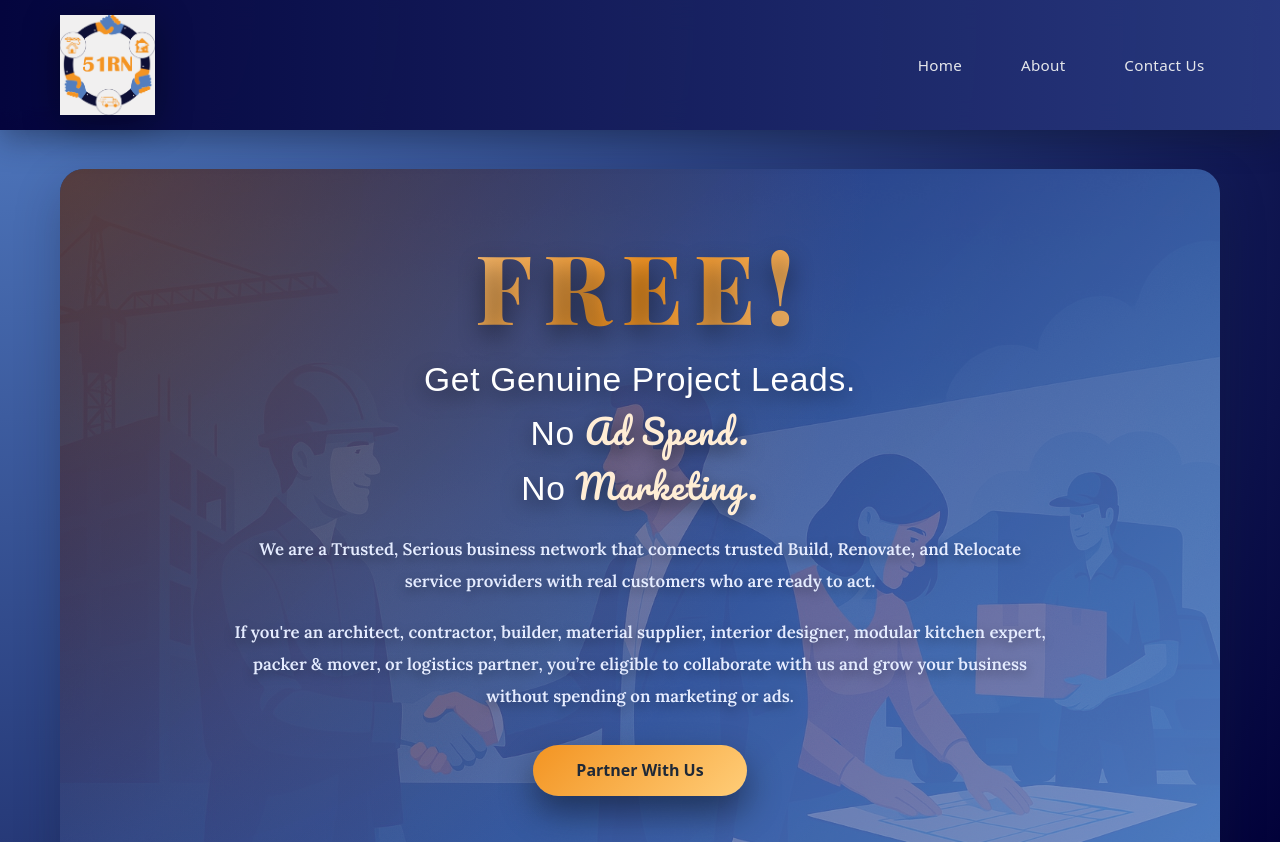
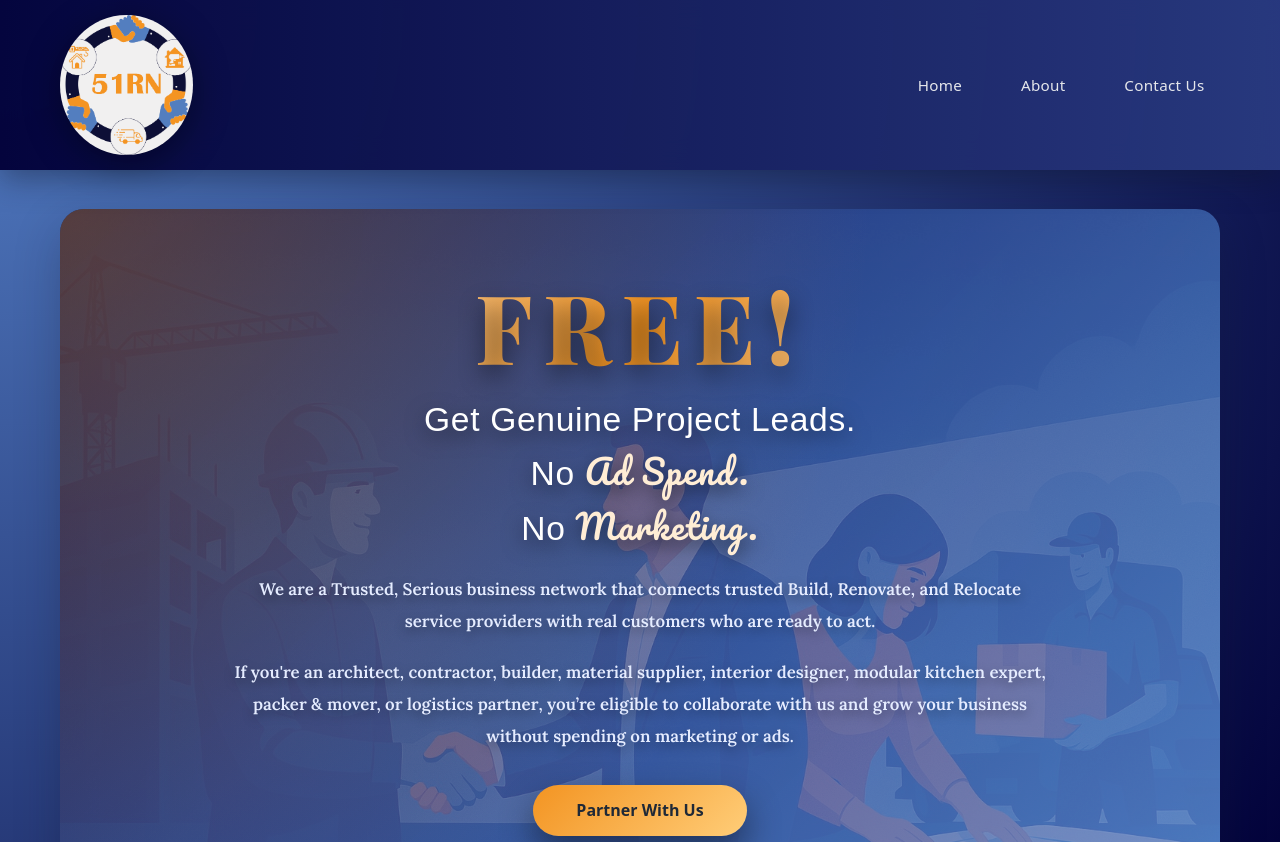
Before and after one commit to shruthikabde/think_hive, a plain HTML site: page index.html in a window 1280 px wide. Shown: the top 842 px of the page. Drawn offline with nearby package versions, Linux system fonts and the light colour scheme.

Commit message:
Updated files / fixed bugs / added feature

```diff
--- a/style.css
+++ b/style.css
@@ -74,15 +74,18 @@ a {
 .logo-box {
      border: none;
      padding: 0;
-     display: flex;
+     display: inline-flex;
      align-items: center;
+     border-radius: 50%;
 }
 
 .site-logo {
-     height: 100px;
+     height: 140px;
      width: auto;
      display: block;
      filter: drop-shadow(0 8px 18px rgba(0, 0, 0, 0.4));
+     border-radius: 50%;
+
 }
 
 @media (max-width: 600px) {
@@ -102,6 +105,9 @@ a {
           /* smaller when scrolled */
      }
 }
+
+
+
 /* NAVBAR */
 
 .main-nav {
```
